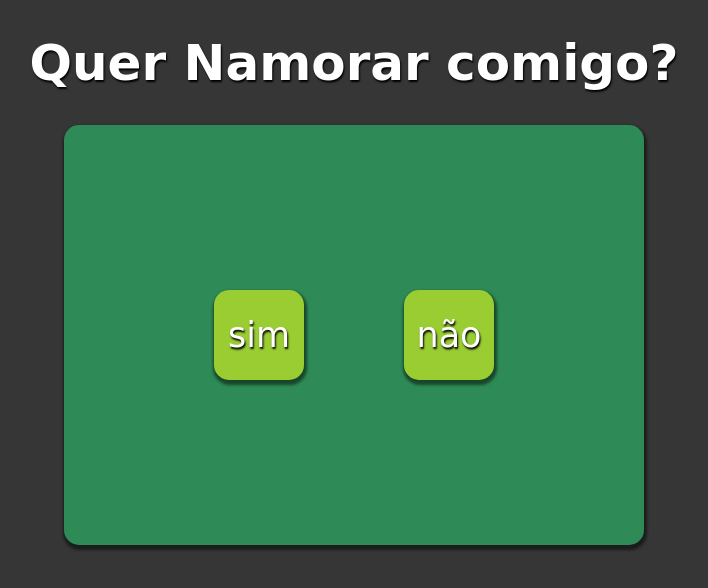
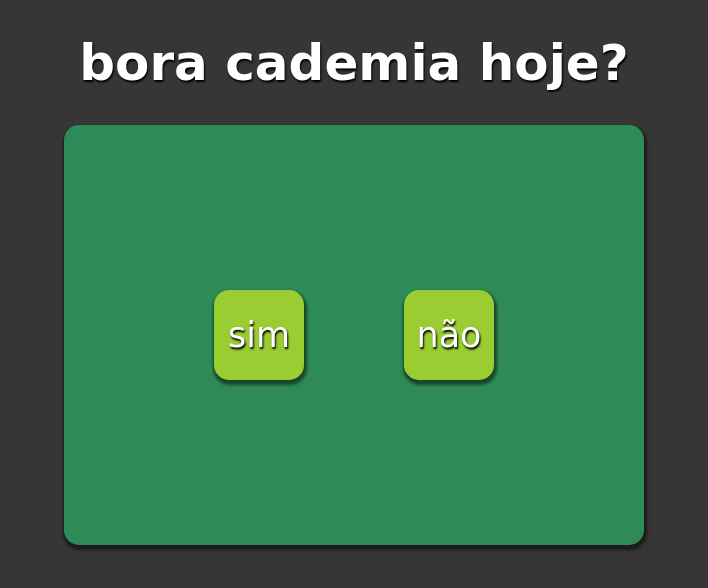
Before and after one commit to gecclissi/Gabriel_Ecclissi, a plain HTML site: page index.html in a window 1280 px wide. Shown: the whole page, without its empty margins (286-994 px from the left). Drawn offline with Linux system fonts and the light colour scheme; a web font is replaced by a local one.

Commit message:
Update index.html

```diff
--- a/index.html
+++ b/index.html
@@ -11,7 +11,7 @@
 </head>
 <body>
     <header>
-        <h1>Quer Namorar comigo?</h1>
+        <h1>bora cademia hoje?</h1>
     </header>
     <main id="conteiner">
         <div id="area">
```
